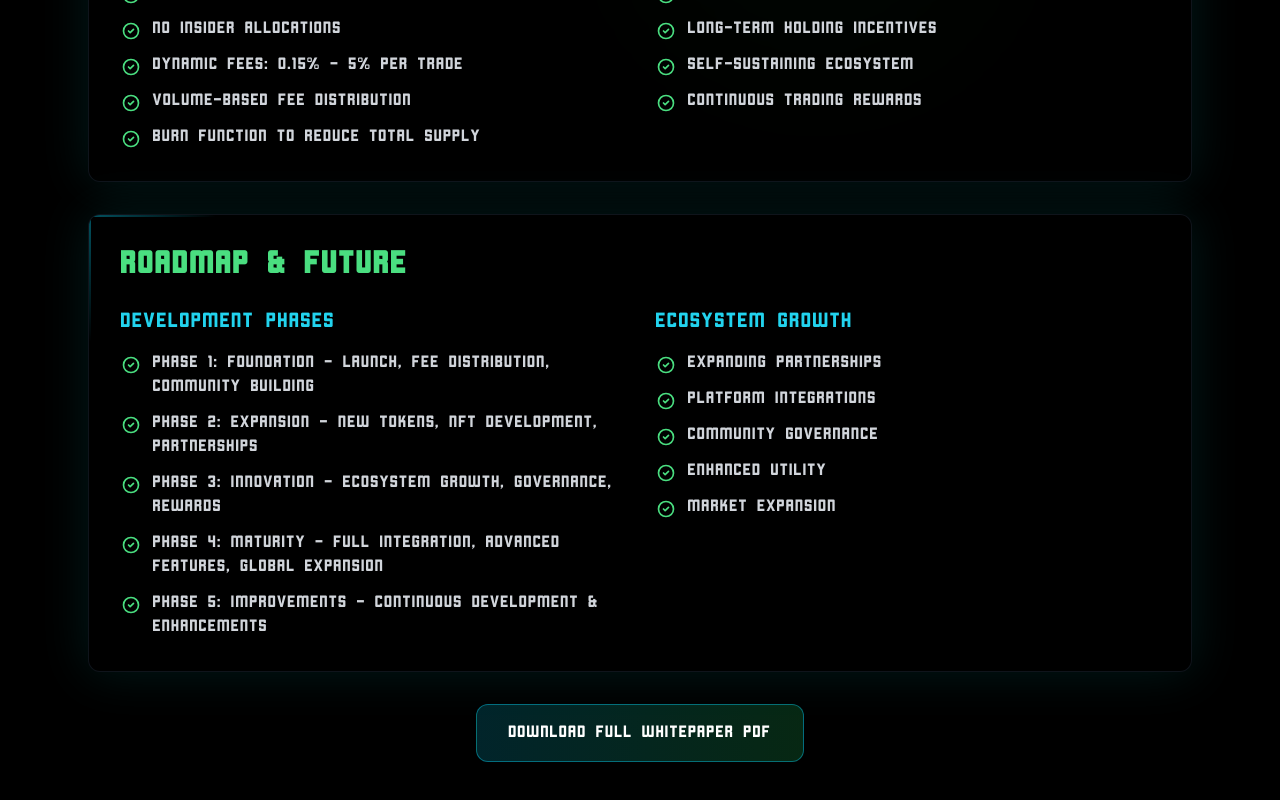
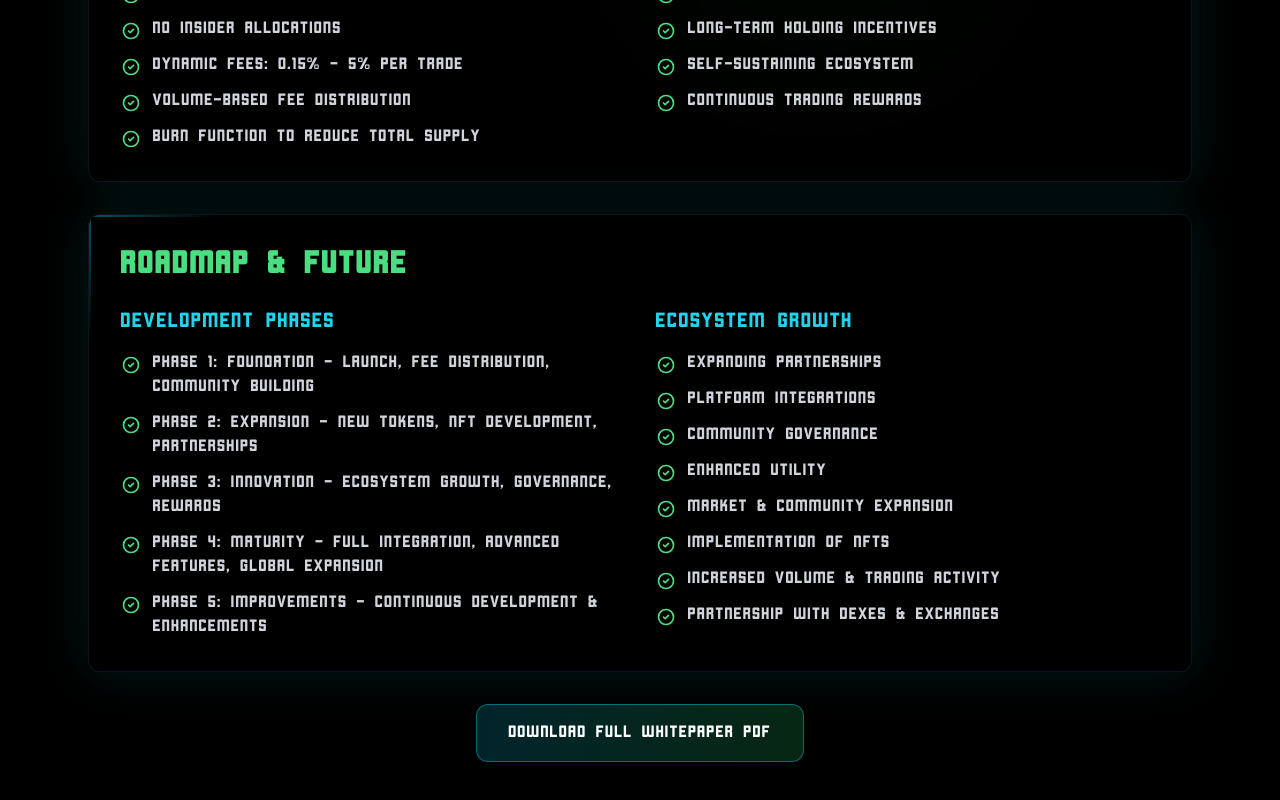
Before and after one commit to OrcaMonsta/orcamonsta1, a Next.js app: page /whitepaper in a window 1280 px wide. Shown: the part 762-1562 px from the top of the page. Built offline with nearby package versions, Linux system fonts and the light colour scheme.

Commit message:
Align development phases in whitepaper with roadmap phases

```diff
--- a/app/whitepaper/page.tsx
+++ b/app/whitepaper/page.tsx
@@ -84,11 +84,11 @@ export default function Whitepaper() {
         {
           subtitle: "DEVELOPMENT PHASES",
           details: [
-            "PHASE 1: FOUNDATION -\n LAUNCH, FEE DISTRIBUTION, COMMUNITY BUILDING",
-            "PHASE 2: EXPANSION -\n  NEW TOKENS, NFT DEVELOPMENT, PARTNERSHIPS",
-            "PHASE 3: INNOVATION -\n ECOSYSTEM GROWTH, GOVERNANCE, REWARDS",
-            "PHASE 4: MATURITY -\n FULL INTEGRATION, ADVANCED FEATURES, GLOBAL EXPANSION",
-            "PHASE 5: IMPROVEMENTS -\n CONTINUOUS DEVELOPMENT & ENHANCEMENTS"
+            "PHASE 1: FOUNDATION -\nLAUNCH, FEE DISTRIBUTION, COMMUNITY BUILDING",
+            "PHASE 2: EXPANSION -\nNEW TOKENS, NFT DEVELOPMENT, PARTNERSHIPS",
+            "PHASE 3: INNOVATION -\nECOSYSTEM GROWTH, GOVERNANCE, REWARDS",
+            "PHASE 4: MATURITY -\nFULL INTEGRATION, ADVANCED FEATURES, GLOBAL EXPANSION",
+            "PHASE 5: IMPROVEMENTS -\nCONTINUOUS DEVELOPMENT & ENHANCEMENTS"
           ]
         },
         {
@@ -98,7 +98,10 @@ export default function Whitepaper() {
             "PLATFORM INTEGRATIONS",
             "COMMUNITY GOVERNANCE",
             "ENHANCED UTILITY",
-            "MARKET EXPANSION"
+            "MARKET & COMMUNITY EXPANSION",
+            "IMPLEMENTATION OF NFTS",
+            "INCREASED VOLUME & TRADING ACTIVITY",
+            "PARTNERSHIP WITH DEXES & EXCHANGES"
           ]
         }
       ]
```
